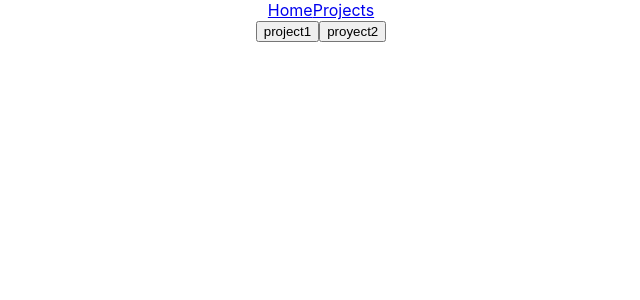
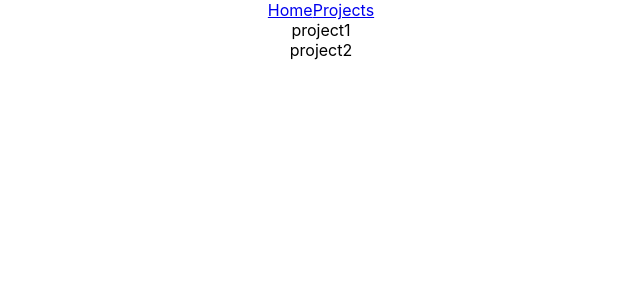
Before and after one commit to LolaEnBeta/ProjectApp, a React (Create React App) app in the folder project-app/: page /projects in a window 1280 px wide. Shown: the top 300 px of the page, without its empty margins (319-959 px from the left). Built offline with nearby package versions, Linux system fonts and the light colour scheme.

Commit message:
Pass project name with props

```diff
--- a/project-app/src/routers/ProjectsPage.js
+++ b/project-app/src/routers/ProjectsPage.js
@@ -1,12 +1,13 @@
 import React from 'react';
+import Project from '../components/Project';
 
 class ProjectsPage extends React.Component {
     constructor(){
         super();
         this.state = {
             projects: [
-                "project1",
-                "proyect2",
+                {name: "project1"},
+                {name: "project2"},
             ]
         }
     }
@@ -15,7 +16,8 @@ class ProjectsPage extends React.Component {
             <div>
                 {this.state.projects.map(project => {
                     return (
-                        <button>{project}</button>);
+                        <Project
+                            name={project.name}/>);
                 })}
             </div>
         );
```
